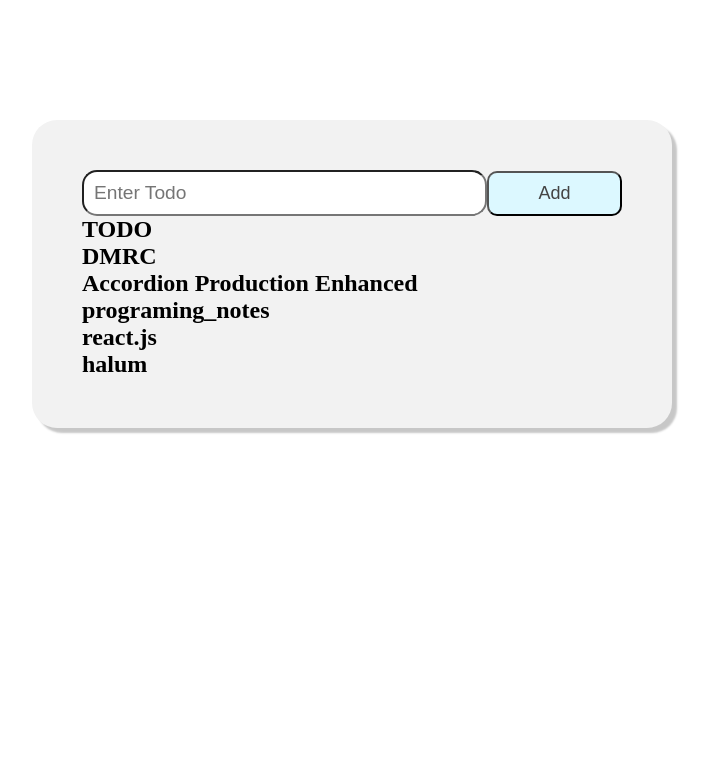
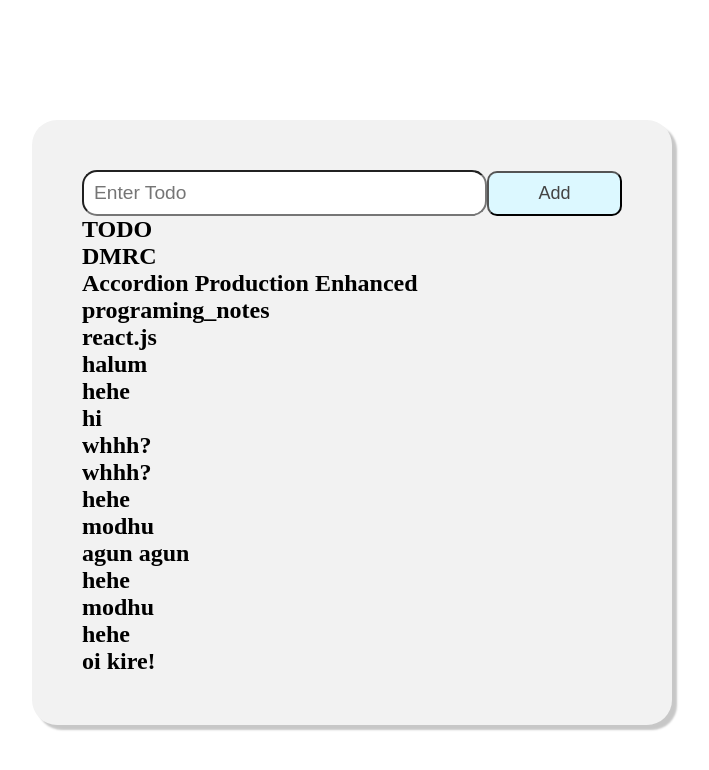
Before and after one commit to RifatParadoxical/TODO, a React (Vite) app: page / in a window 1280 px wide. Shown: the top 770 px of the page, without its empty margins (288-997 px from the left). Built offline with nearby package versions, Linux system fonts and the light colour scheme; data requests are answered from the project's data file.

Commit message:
ninth commit

```diff
--- a/data/db.json
+++ b/data/db.json
@@ -29,128 +29,56 @@
       "name": "halum"
     },
     {
-      "id": "6b33",
-      "name": ""
+      "id": "931d",
+      "name": "hehe"
     },
     {
-      "id": "e301",
-      "name": ""
+      "id": "1f21",
+      "name": "hi"
     },
     {
-      "id": "ca37",
-      "name": ""
+      "id": "36a9",
+      "name": "whhh?"
     },
     {
-      "id": "29c6",
-      "name": ""
+      "id": "bd93",
+      "name": "whhh?"
     },
     {
-      "id": "9870",
-      "name": ""
+      "id": "babf",
+      "name": "hehe"
     },
     {
-      "id": "72b2",
-      "name": ""
+      "id": "9b8e",
+      "newTodo": "oi kire!"
     },
     {
-      "id": "2834",
-      "name": ""
+      "id": "beff",
+      "newTodo": "oi kire"
     },
     {
-      "id": "633d",
-      "name": ""
+      "id": "0948",
+      "name": "modhu"
     },
     {
-      "id": "a0bc",
-      "name": ""
+      "id": "83bb",
+      "name": "agun agun"
     },
     {
-      "id": "f5c4",
-      "name": ""
+      "id": "b132",
+      "name": "hehe"
     },
     {
-      "id": "04ed",
-      "name": ""
+      "id": "22c7",
+      "name": "modhu"
     },
     {
-      "id": "a923",
-      "name": ""
+      "id": "3135",
+      "name": "hehe"
     },
     {
-      "id": "f078",
-      "name": ""
-    },
-    {
-      "id": "7829",
-      "name": ""
-    },
-    {
-      "id": "d7ed",
-      "newTodo": "todo"
-    },
-    {
-      "id": "4950",
-      "newTodo": "todo"
-    },
-    {
-      "id": "855b",
-      "newTodo": "todo"
-    },
-    {
-      "id": "0ffc",
-      "newTodo": "todo"
-    },
-    {
-      "id": "46a4",
-      "newTodo": "todo"
-    },
-    {
-      "id": "8c25",
-      "newTodo": "todo"
-    },
-    {
-      "id": "264b",
-      "newTodo": "todo"
-    },
-    {
-      "id": "3fd8",
-      "newTodo": "todo"
-    },
-    {
-      "id": "87c5",
-      "newTodo": "hi"
-    },
-    {
-      "id": "4fc0",
-      "newTodo": "hi"
-    },
-    {
-      "id": "b39c",
-      "newTodo": "hehe"
-    },
-    {
-      "id": "ea6b",
-      "newTodo": "whhh?"
-    },
-    {
-      "id": "c0ee",
-      "newTodo": "whhh?"
-    },
-    {
-      "id": "47f5",
-      "newTodo": "hehe"
-    },
-    {
-      "id": "8488",
-      "newTodo": "hehe"
-    },
-    {
-      "id": "c8e3",
-      "newTodo": "hehe"
-    },
-    {
-      "id": "10c4",
-      "newTodo": "hehe"
+      "id": "5f8d",
+      "name": "oi kire!"
     }
   ]
 }
--- a/src/App.jsx
+++ b/src/App.jsx
@@ -4,14 +4,19 @@
 const App = () => {
   const [todo, setTodo] = useState(null);
   const { register, handleSubmit, formState:{errors} } = useForm()
-  function onSubmit(name) {
-    fetch('http://localhost:3000/repoes', {
-      method : 'POST',
-      headers : {"Content-Type" : "application/json"},
-      body : JSON.stringify(name)
-    }) .then(()=>{
-      console.log('todo added')
-    })
+  const onSubmit = async (data) =>  {
+    const name = { name: data.newTodo }
+    try {
+      const addingData = await fetch('http://localhost:3000/repoes', {
+        method : 'POST',
+        headers : {"Content-Type" : "application/json"},
+        body : JSON.stringify(name)
+      })
+      window.location.reload();
+
+    } catch (error) {
+      console.log(error)
+    }
   }
 
   useEffect(() => {
```
